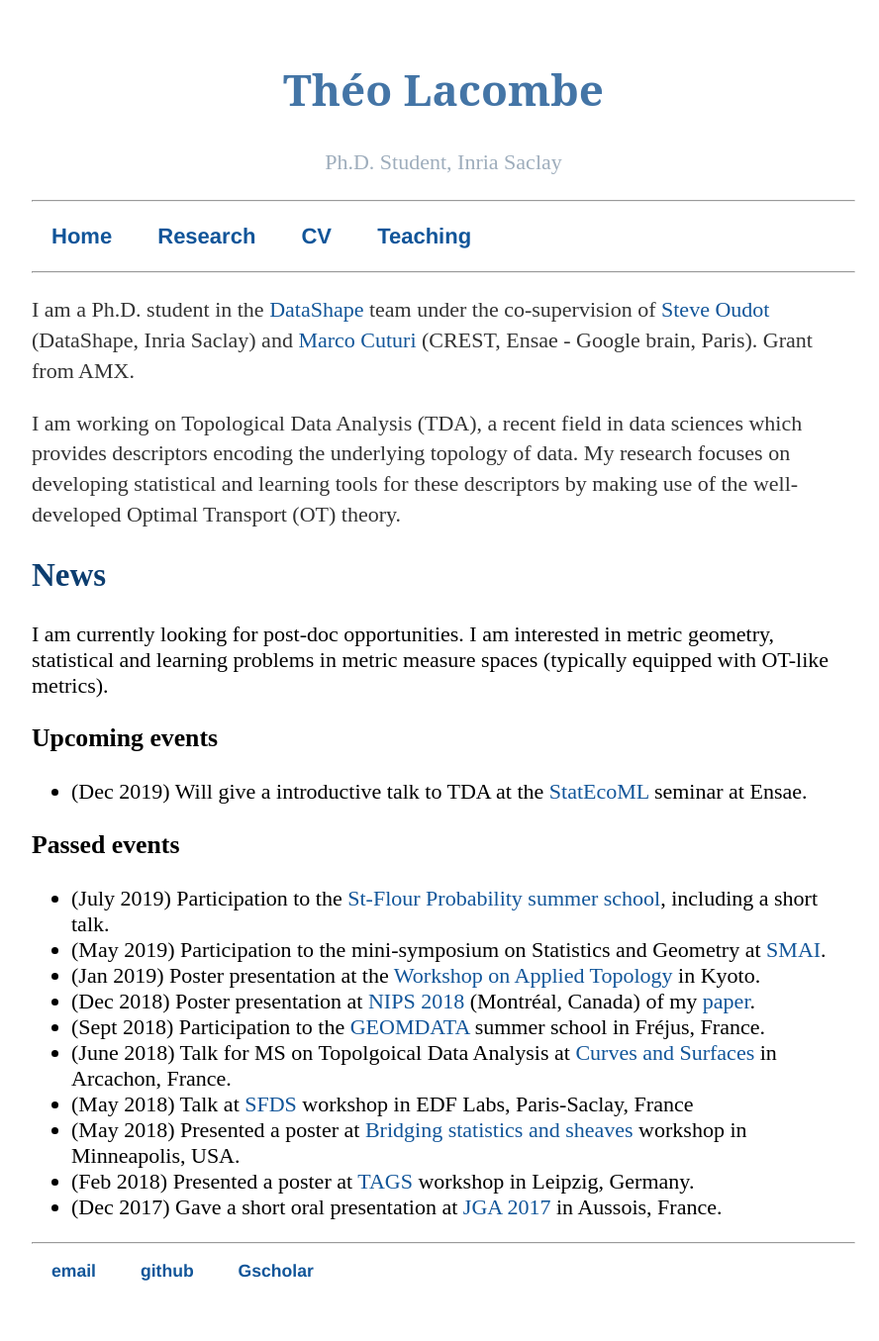
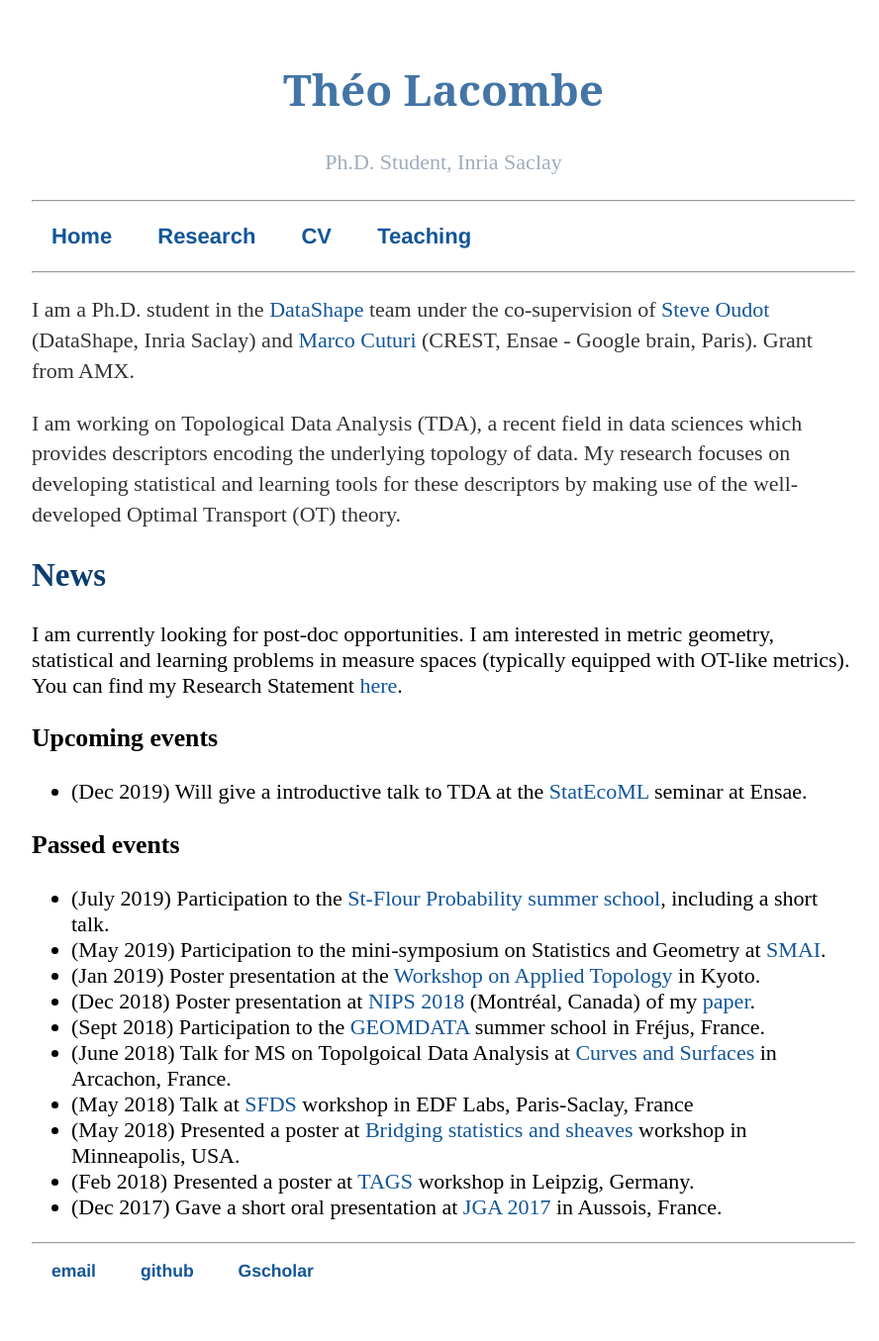
Before and after one commit to tlacombe/tlacombe.github.io, a Jekyll site: the page built from index.html, in a window 1280 px wide. Shown: the whole page at 99% size, without its empty margins (192-1080 px from the left). Built offline with Jekyll 4.4.1, drawn with Linux system fonts in a browser that asks for light colours.

Commit message:
added Research Statement

```diff
--- a/index.html
+++ b/index.html
@@ -10,7 +10,8 @@ title: Théo Lacombe's webpage
 	</p>
 
     <h2> News </h2>
-	I am currently looking for post-doc opportunities. I am interested in metric geometry, statistical and learning problems in metric measure spaces (typically equipped with OT-like metrics).
+	I am currently looking for post-doc opportunities. I am interested in metric geometry, statistical and learning problems in measure spaces (typically equipped with OT-like metrics). You can find my Research Statement <a href="./research/material/researchStatement.pdf">here</a>.
+
 	<h3> Upcoming events</h3>
 	<ul>
 		<li> (Dec 2019) Will give a introductive talk to TDA at the <a href="https://StatEcoML.github.io">StatEcoML</a> seminar at Ensae.</li>
--- a/research/index.html
+++ b/research/index.html
@@ -13,8 +13,9 @@ title: TL - Research
 
 <p> I (modestly) contribute to the Python API of the <a href="https://gudhi.inria.fr/python/latest/">GUDHI</a> library, where I release tools to deal with persistence diagrams (PDs) using Optimal Transport based on algorithm developed by the OT community, adapted to PDs.</p>
 
-<h2>Presentation material</h2>
+<h2>Material</h2>
 	<ul>
 		<li> The poster I presented at NeurIPS 2018 can be found <a href="./material/poster_NIPS_2018.pdf">here</a>.</li>
 		<li> The slides I presented at Saint-Flour Summer school (2019) can be found <a href="./material/stflour_Lacombe.pdf">here</a>.</li>
+		<li> My Research Statement can be found <a href="./material/researchStatement.pdf">here</a>.</li>
 	</ul>
```
Also changed, not shown: 1 other file.
